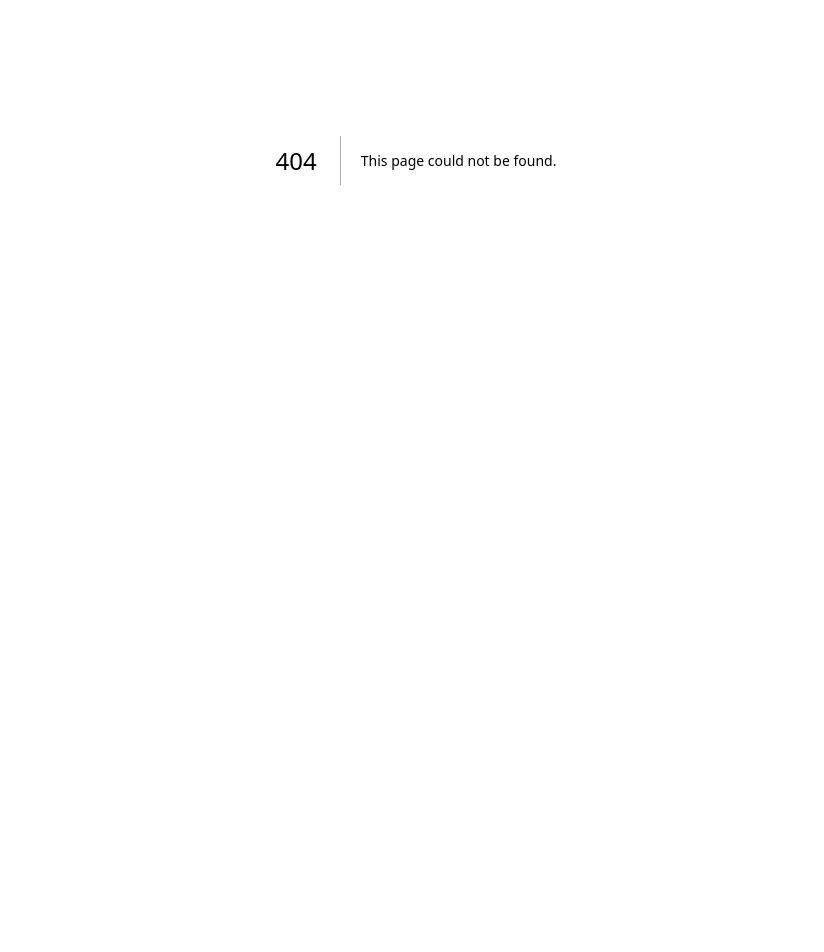
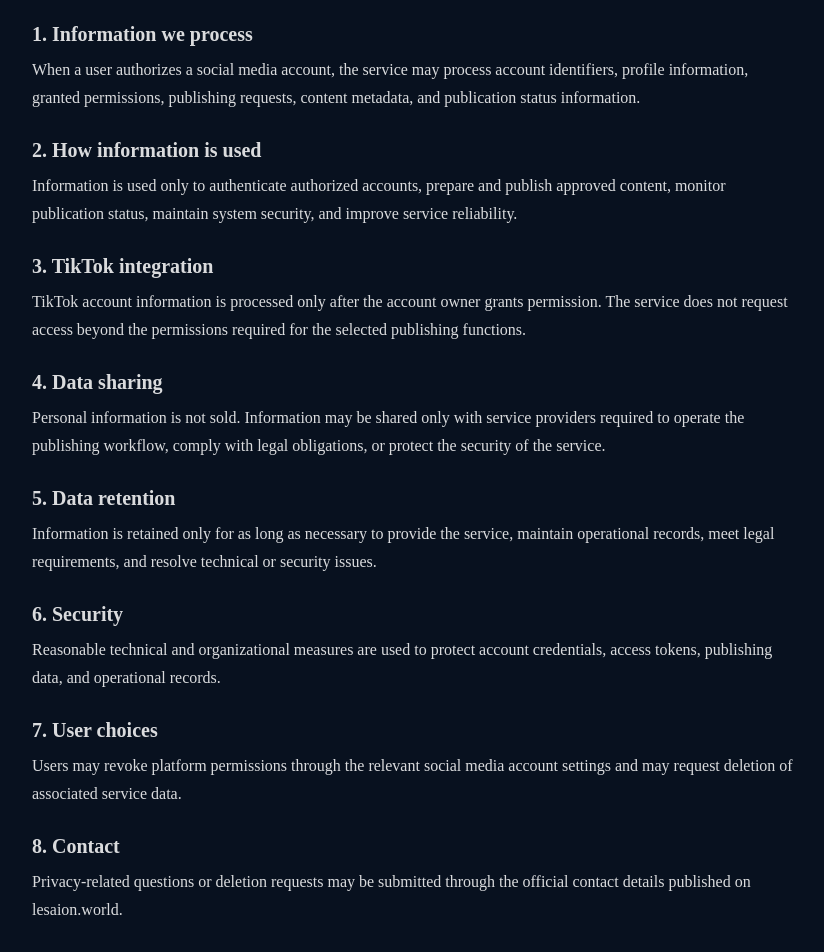
Before and after one commit to shypkaalex/les-aion-v0, a Next.js app: page /privacy in a window 1280 px wide. Before the commit this address had no page. Shown: the part 240-1192 px from the top of the page, without its empty margins (224-1048 px from the left). Before the commit the page ends 800 px from the top, so only its background shows below. Built offline with nearby package versions, Linux system fonts and the light colour scheme.

Commit message:
Add Terms and Privacy pages

```diff
--- /dev/null
+++ b/app/privacy/page.tsx
@@ -0,0 +1,115 @@
+export default function PrivacyPage() {
+  return (
+    <main className="min-h-screen bg-[#08111f] px-6 py-16 text-white">
+      <article className="mx-auto max-w-3xl">
+        <h1 className="mb-8 text-4xl font-semibold text-[#c9a84c]">
+          Privacy Policy
+        </h1>
+
+        <p className="mb-6 text-sm text-white/60">
+          Last updated: July 3, 2026
+        </p>
+
+        <div className="space-y-6 leading-7 text-white/85">
+          <p>
+            This Privacy Policy explains how ALC Neuro Lab Publisher handles
+            information when users connect and use supported social media
+            publishing services through lesaion.world.
+          </p>
+
+          <section>
+            <h2 className="mb-2 text-xl font-semibold">
+              1. Information we process
+            </h2>
+            <p>
+              When a user authorizes a social media account, the service may
+              process account identifiers, profile information, granted
+              permissions, publishing requests, content metadata, and
+              publication status information.
+            </p>
+          </section>
+
+          <section>
+            <h2 className="mb-2 text-xl font-semibold">
+              2. How information is used
+            </h2>
+            <p>
+              Information is used only to authenticate authorized accounts,
+              prepare and publish approved content, monitor publication
+              status, maintain system security, and improve service
+              reliability.
+            </p>
+          </section>
+
+          <section>
+            <h2 className="mb-2 text-xl font-semibold">
+              3. TikTok integration
+            </h2>
+            <p>
+              TikTok account information is processed only after the account
+              owner grants permission. The service does not request access
+              beyond the permissions required for the selected publishing
+              functions.
+            </p>
+          </section>
+
+          <section>
+            <h2 className="mb-2 text-xl font-semibold">
+              4. Data sharing
+            </h2>
+            <p>
+              Personal information is not sold. Information may be shared only
+              with service providers required to operate the publishing
+              workflow, comply with legal obligations, or protect the security
+              of the service.
+            </p>
+          </section>
+
+          <section>
+            <h2 className="mb-2 text-xl font-semibold">
+              5. Data retention
+            </h2>
+            <p>
+              Information is retained only for as long as necessary to provide
+              the service, maintain operational records, meet legal
+              requirements, and resolve technical or security issues.
+            </p>
+          </section>
+
+          <section>
+            <h2 className="mb-2 text-xl font-semibold">
+              6. Security
+            </h2>
+            <p>
+              Reasonable technical and organizational measures are used to
+              protect account credentials, access tokens, publishing data, and
+              operational records.
+            </p>
+          </section>
+
+          <section>
+            <h2 className="mb-2 text-xl font-semibold">
+              7. User choices
+            </h2>
+            <p>
+              Users may revoke platform permissions through the relevant
+              social media account settings and may request deletion of
+              associated service data.
+            </p>
+          </section>
+
+          <section>
+            <h2 className="mb-2 text-xl font-semibold">
+              8. Contact
+            </h2>
+            <p>
+              Privacy-related questions or deletion requests may be submitted
+              through the official contact details published on
+              lesaion.world.
+            </p>
+          </section>
+        </div>
+      </article>
+    </main>
+  );
+}
--- /dev/null
+++ b/app/terms/page.tsx
@@ -0,0 +1,87 @@
+export default function TermsPage() {
+  return (
+    <main className="min-h-screen bg-[#08111f] px-6 py-16 text-white">
+      <article className="mx-auto max-w-3xl">
+        <h1 className="mb-8 text-4xl font-semibold text-[#c9a84c]">
+          Terms of Service
+        </h1>
+
+        <p className="mb-6 text-sm text-white/60">
+          Last updated: July 3, 2026
+        </p>
+
+        <div className="space-y-6 leading-7 text-white/85">
+          <p>
+            These Terms of Service govern your use of the ALC Neuro Lab
+            Publisher and related services operated through lesaion.world.
+          </p>
+
+          <section>
+            <h2 className="mb-2 text-xl font-semibold text-white">
+              1. Service
+            </h2>
+            <p>
+              The service helps authorized users create, manage, and publish
+              educational short-form content to supported social media
+              platforms.
+            </p>
+          </section>
+
+          <section>
+            <h2 className="mb-2 text-xl font-semibold text-white">
+              2. Authorized use
+            </h2>
+            <p>
+              Users may only connect accounts they own or are authorized to
+              manage. The service must not be used to publish unlawful,
+              misleading, infringing, or harmful content.
+            </p>
+          </section>
+
+          <section>
+            <h2 className="mb-2 text-xl font-semibold text-white">
+              3. Third-party platforms
+            </h2>
+            <p>
+              Publishing features depend on third-party platforms, including
+              TikTok. Their own terms, policies, availability, and technical
+              limits also apply.
+            </p>
+          </section>
+
+          <section>
+            <h2 className="mb-2 text-xl font-semibold text-white">
+              4. Availability
+            </h2>
+            <p>
+              The service may be modified, paused, or discontinued when
+              required for maintenance, security, platform compliance, or
+              technical reasons.
+            </p>
+          </section>
+
+          <section>
+            <h2 className="mb-2 text-xl font-semibold text-white">
+              5. Disclaimer
+            </h2>
+            <p>
+              Content produced through the service is provided for educational
+              and informational purposes. Users remain responsible for
+              reviewing and approving content before publication.
+            </p>
+          </section>
+
+          <section>
+            <h2 className="mb-2 text-xl font-semibold text-white">
+              6. Contact
+            </h2>
+            <p>
+              Questions regarding these terms may be submitted through the
+              official contact details published on lesaion.world.
+            </p>
+          </section>
+        </div>
+      </article>
+    </main>
+  );
+}
```
